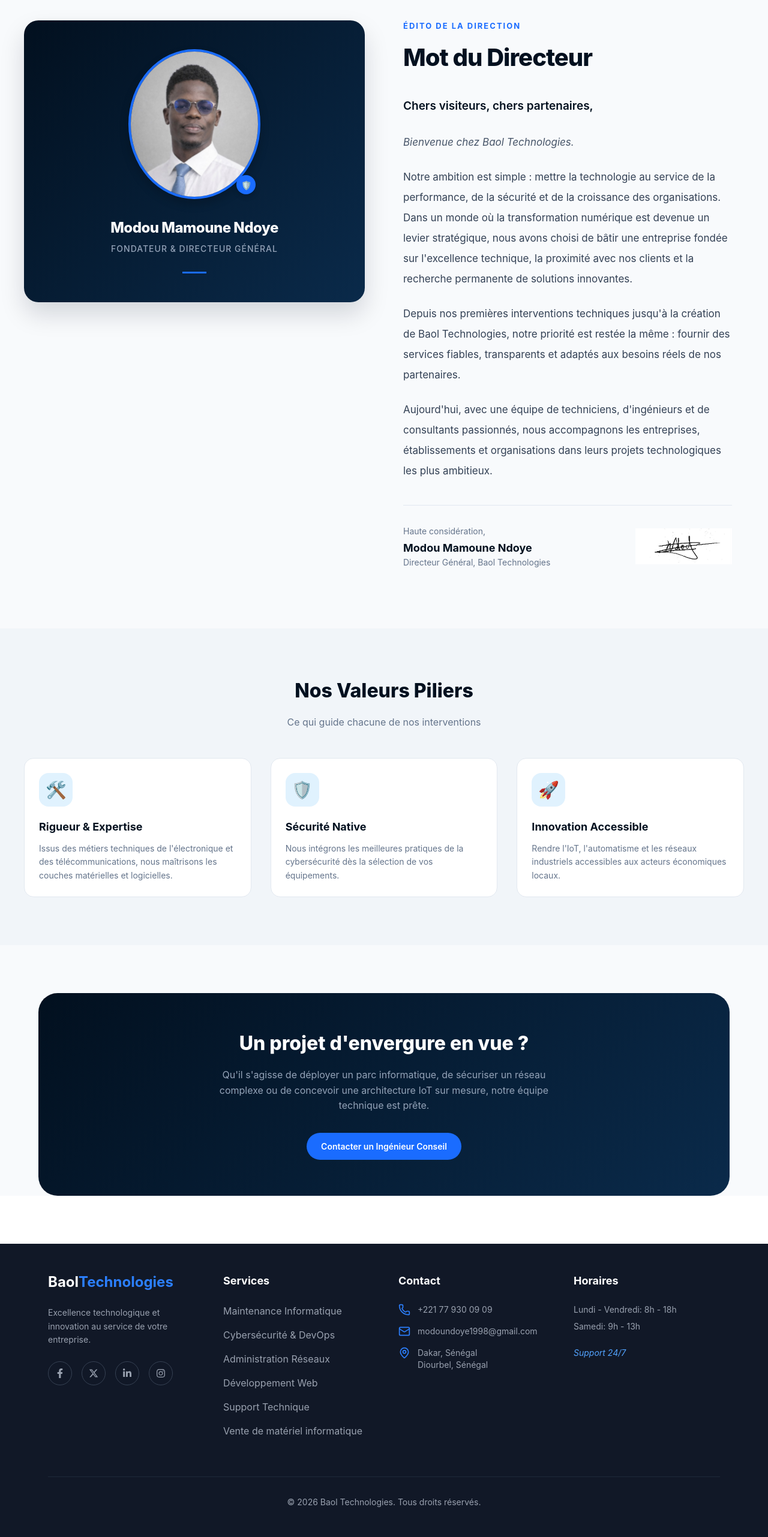
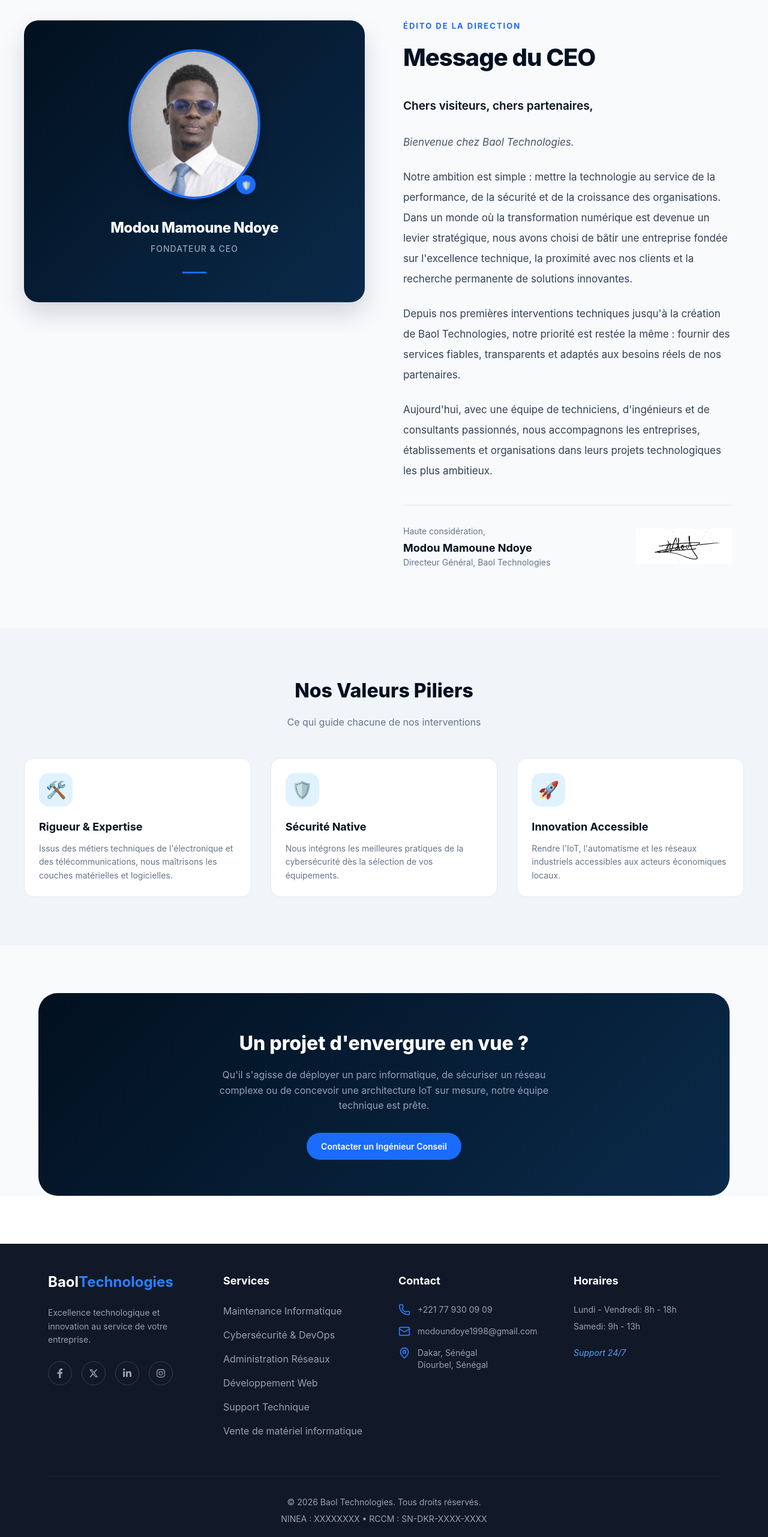
Before and after one commit to BASSnd098/Baol, a React (Vite) app: page /apropos in a window 1280 px wide. Shown: the part 2332-4895 px from the top of the page at 60% size. Built offline with nearby package versions, Linux system fonts and the light colour scheme; no server answers.

Commit message:
final331

```diff
--- a/src/components/Apropos.tsx
+++ b/src/components/Apropos.tsx
@@ -335,7 +335,8 @@
         </div>
       </section>
 
-      {/* HISTOIRE SECTION - DESIGN CHRONOLOGIQUE PREMIUM */}
+
+      {/* HISTOIRE SECTION */}
       <section style={{ maxWidth: "1200px", margin: "100px auto", padding: "0 24px" }}>
         <div style={{
           background: "#fff",
@@ -450,6 +451,10 @@
 
         </div>
       </section>
+
+
+
+
       {/* MOT DU DIRECTEUR */}
       <section style={{ background: "#f8fafc", padding: "100px 24px", position: "relative" }}>
         <div style={{ maxWidth: "1200px", margin: "0 auto" }}>
@@ -509,7 +514,7 @@
                 Modou Mamoune Ndoye
               </h3>
               <p style={{ color: "#94a3b8", fontSize: "14px", fontWeight: 500, marginBottom: "28px", textTransform: "uppercase", letterSpacing: "1px" }}>
-                Fondateur & Directeur Général
+                Fondateur & CEO
               </p>
 
               <div style={{ width: "40px", height: "3px", background: BLUE, margin: "0 auto" }} />
@@ -531,7 +536,7 @@
               </span>
 
               <h2 style={{ ...styles.sectionTitle, fontSize: "40px", marginBottom: "32px", letterSpacing: "-1px" }}>
-                Mot du Directeur
+                Message du CEO
               </h2>
 
               {/* Texte principal avec un style de lecture haut de gamme */}
--- a/src/components/Footer.tsx
+++ b/src/components/Footer.tsx
@@ -94,6 +94,10 @@
       {/* Barre de copyright */}
       <div className="mt-16 pt-8 border-t border-gray-800 text-center text-sm">
         <p>© 2026 Baol Technologies. Tous droits réservés.</p>
+
+             <p className="mt-2 text-gray-400">
+                 NINEA : XXXXXXXX • RCCM : SN-DKR-XXXX-XXXX
+           </p>
       </div>
     </footer>
   );
```
